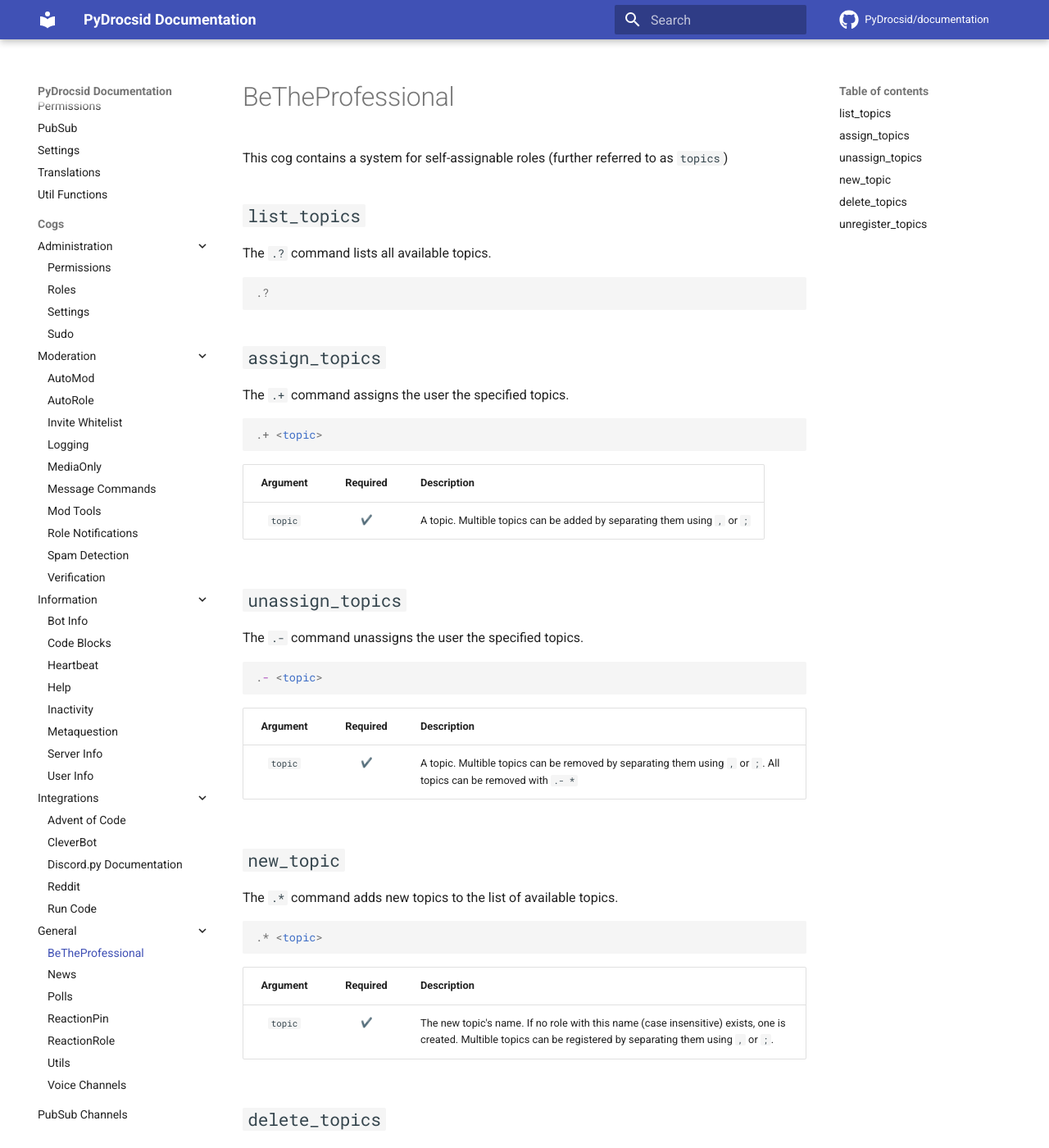
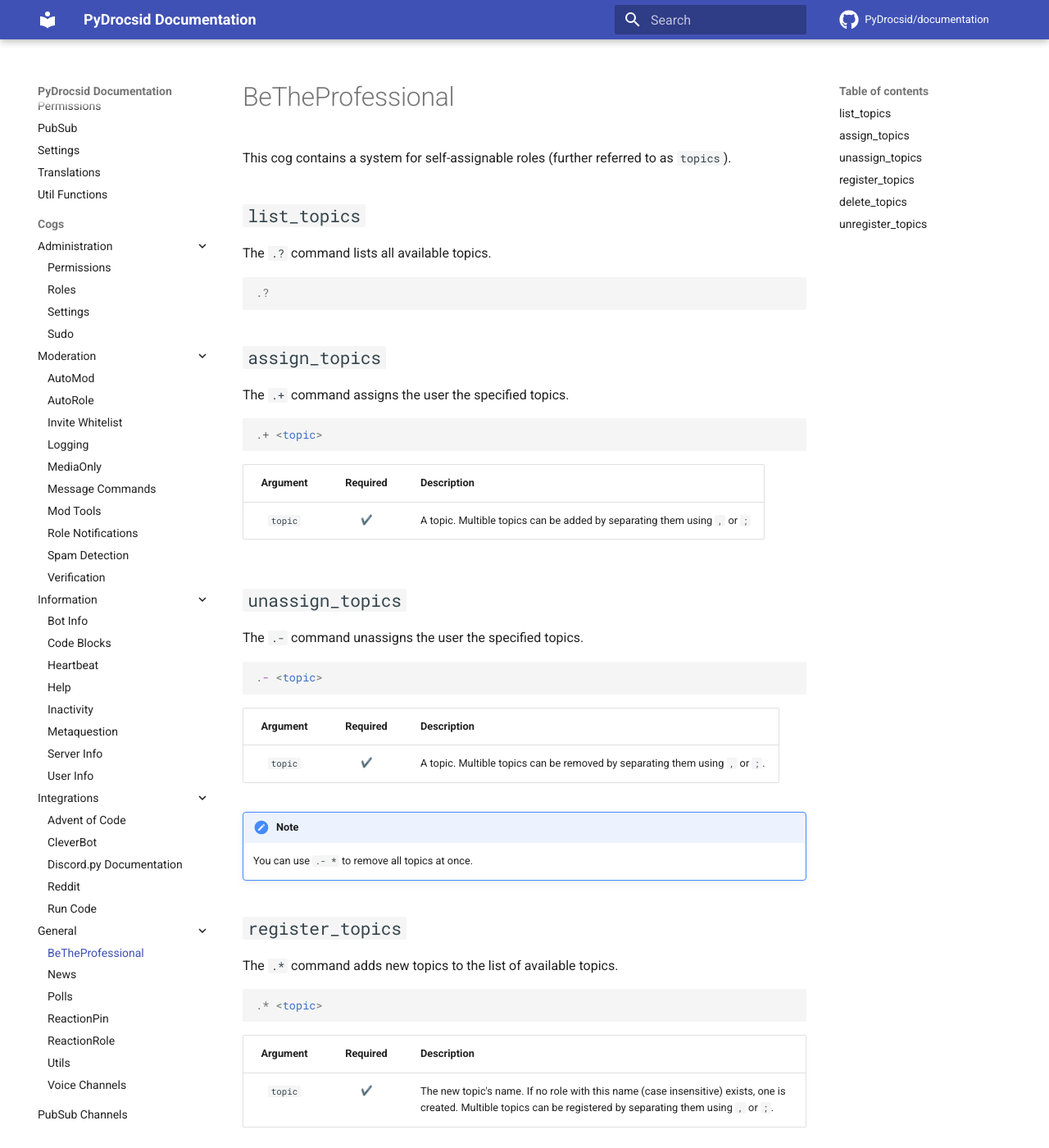
Before and after one commit to PyDrocsid/documentation, an MkDocs documentation site: the page built from docs/cogs/general/betheprofessional.md, in a window 1280 px wide and 1400 px high. Shown: the whole window at 82% size. Built offline with MkDocs 1.6.1 and Material for MkDocs 9.7.7, drawn with Linux system fonts in a browser that asks for light colours; emoji names are drawn with the system emoji font; comment, search, counter and statistics services are not loaded.

Commit message:
Improved btp docs

````diff
--- a/docs/cogs/general/betheprofessional.md
+++ b/docs/cogs/general/betheprofessional.md
@@ -1,6 +1,6 @@
 # BeTheProfessional
 
-This cog contains a system for self-assignable roles (further referred to as `topics`)
+This cog contains a system for self-assignable roles (further referred to as `topics`).
 
 ## `list_topics`
 The `.?` command lists all available topics.
@@ -30,10 +30,13 @@ The `.-` command unassigns the user the specified topics.
 
 |Argument|Required|Description|
 |:------:|:------:|:----------|
-|`topic`|:heavy_check_mark:|A topic. Multible topics can be removed by separating them using `,` or `;`. All topics can be removed with `.- *`|
+|`topic`|:heavy_check_mark:|A topic. Multible topics can be removed by separating them using `,` or `;`.|
+
+!!! note
+    You can use `.- *` to remove all topics at once.
 
 
-## `new_topic`
+## `register_topics`
 The `.*` command adds new topics to the list of available topics.
 
 ```css
````
